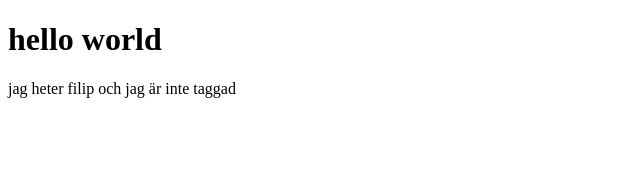
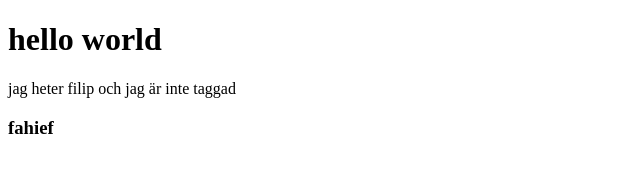
Before and after one commit to Filip123-of/test-yta, a plain HTML site: page index.html in a window 1280 px wide. Shown: the full height of the page, 0-640 px from the left. Drawn offline with Linux system fonts and the light colour scheme.

Commit message:
Update index.html

```diff
--- a/index.html
+++ b/index.html
@@ -8,5 +8,6 @@
 <body>
     <h1>hello world</h1>
     <p>jag heter filip och jag är inte taggad  </p>
+    <H3>fahief</H3>
 </body>
 </html>
```
